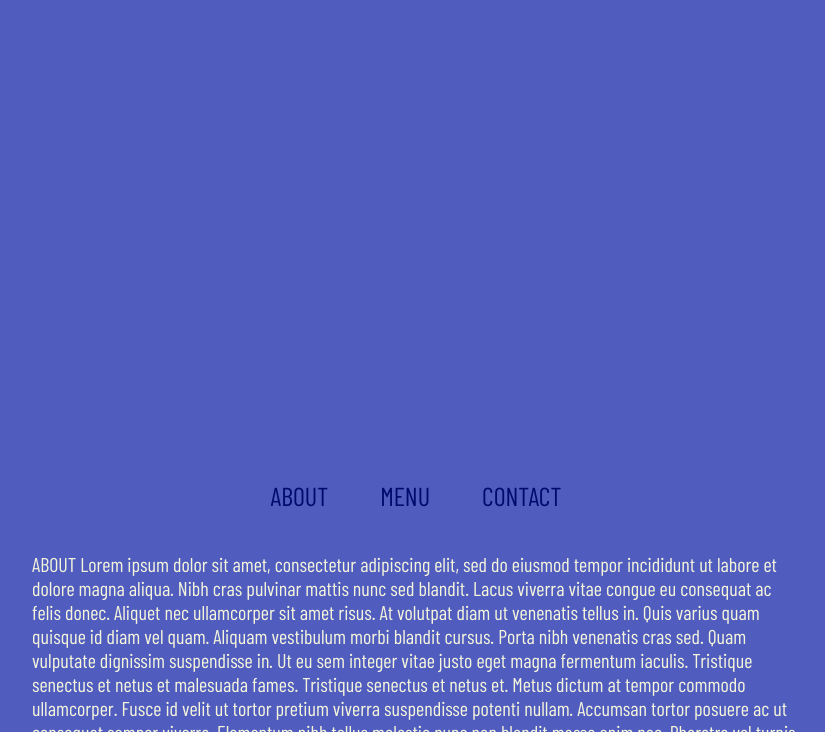
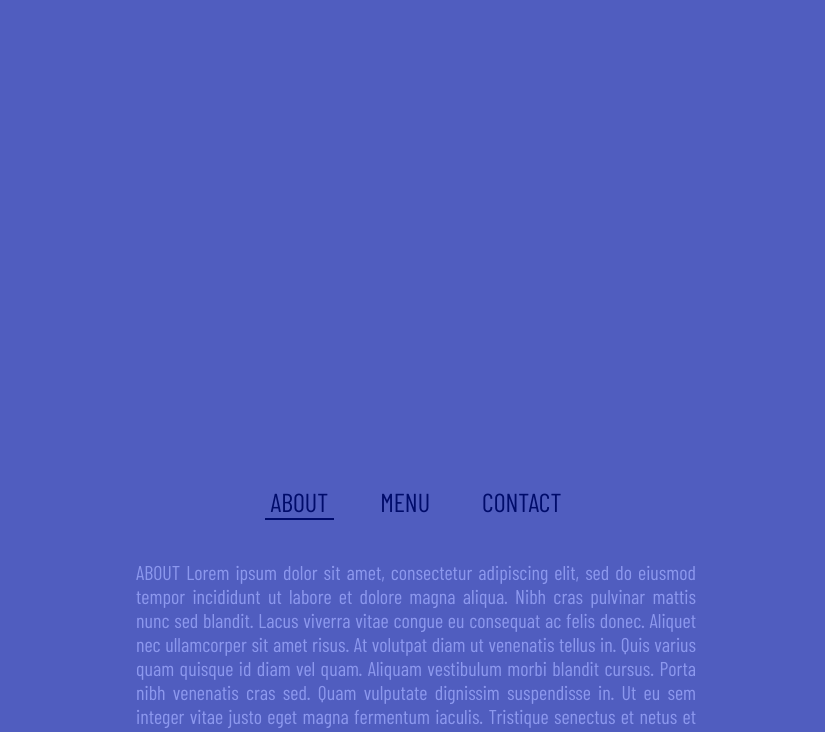
Before and after one commit to frannieziesemer/restaurant-page, a website built with webpack: page dist/index.html in a window 1280 px wide. Both pictures are taken after a click on the button "ABOUT". Shown: the part 68-800 px from the top of the page, without its empty margins (224-1049 px from the left). Built offline with nearby package versions, Linux system fonts and the light colour scheme; files whose address does not match are found by name.

Commit message:
hover and active button functionality works

```diff
--- a/src/index.js
+++ b/src/index.js
@@ -11,8 +11,29 @@ const addTabEvents = (() => {
   const menuTab = document.getElementById('menu');
   const contactTab = document.getElementById('contact');
 
-  aboutTab.addEventListener('click', loadAboutTab);
-  menuTab.addEventListener('click', loadMenuTab);
-  contactTab.addEventListener('click', loadContactTab);
+  aboutTab.addEventListener('click', function(event) {
+    handleClickEventStyles(event);
+    loadAboutTab();
+  });
+  menuTab.addEventListener('click', function(event) {
+    handleClickEventStyles(event);
+    loadMenuTab()
+  });
+  contactTab.addEventListener('click', function(event) {
+    handleClickEventStyles(event);
+    loadContactTab()
+  });
 
   })();
+
+
+
+function handleClickEventStyles(event) {
+  const tabButtons = document.querySelectorAll('.tab-button');
+  for(let i = 0; i < tabButtons.length; i++) {
+    tabButtons[i].classList.remove('active');
+  }
+  console.log(tabButtons);
+  const currentButton = event.target;
+  currentButton.classList.add('active');
+}
--- a/src/modules/contact-tab.js
+++ b/src/modules/contact-tab.js
@@ -12,6 +12,8 @@ const loadContactTab = () => {
   const tabContent = document.getElementById('main');
   tabContent.innerHTML = '';
   tabContent.appendChild(createContent(contactContent));
+
+
 }
 
 
--- a/src/modules/menu-tab.js
+++ b/src/modules/menu-tab.js
@@ -15,6 +15,7 @@ const loadMenuTab = () => {
   const tabContent = document.getElementById('main');
   tabContent.innerHTML = '';
   tabContent.appendChild(createContent(menuContent));
+
 }
 
 
--- a/src/styles.css
+++ b/src/styles.css
@@ -1,7 +1,9 @@
 body {
+  background-color: #505DBF;
+}
+#content {
   margin: 0px auto;
   height: 100%;
-  background-color: #505DBF;
 }
 #header-banner {
   display: flex;
@@ -22,6 +24,15 @@ body {
   opacity: 80%;
   font-family: 'Barlow', sans-serif;
 }
+
+#tabs-block button.active {
+  border-bottom: solid 2px #000c6b;
+}
+
+#tabs-block button.active:hover {
+  border-bottom: solid 2px #a2adffbb;
+}
+
 #tabs-block button {
   display: inline;
   font-family: 'Barlow Condensed', sans-serif;
@@ -30,12 +41,15 @@ body {
   font-size: 26px;
   border: none;
   background: none;
+  outline: none;
 
 }
 #tabs-block button:hover {
-  color: #000c6b;
+  color: #a2adffbb;
   cursor: pointer;
 }
+
+
 
 p {
 font-family: 'Barlow Condensed', sans-serif;
@@ -44,6 +58,7 @@ font-size: 20px;
 
 #main {
   margin: 0px auto;
-  width: 60vmax;
-  color: beige;
+  width: 70vmin;
+  color: #a2adffbb;
+  text-align: justify;
 }
```
Also changed, not shown: dist/main.js.
